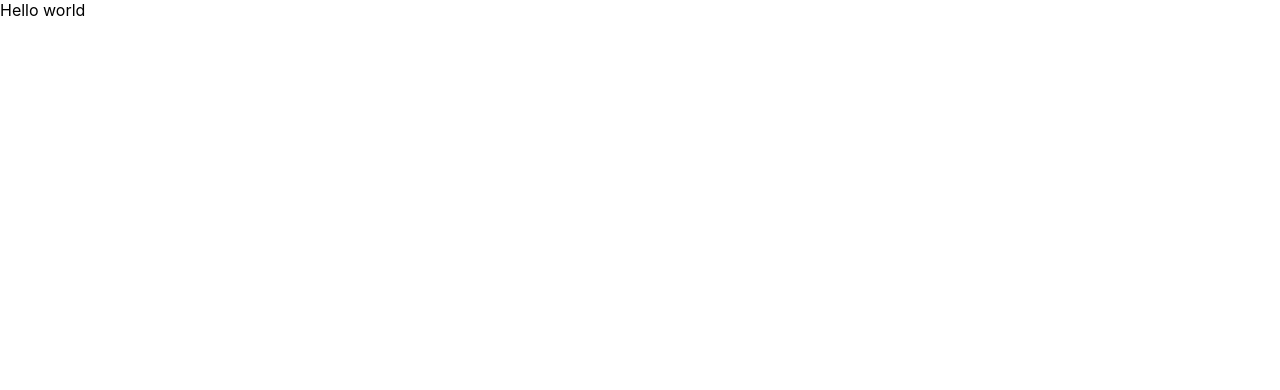
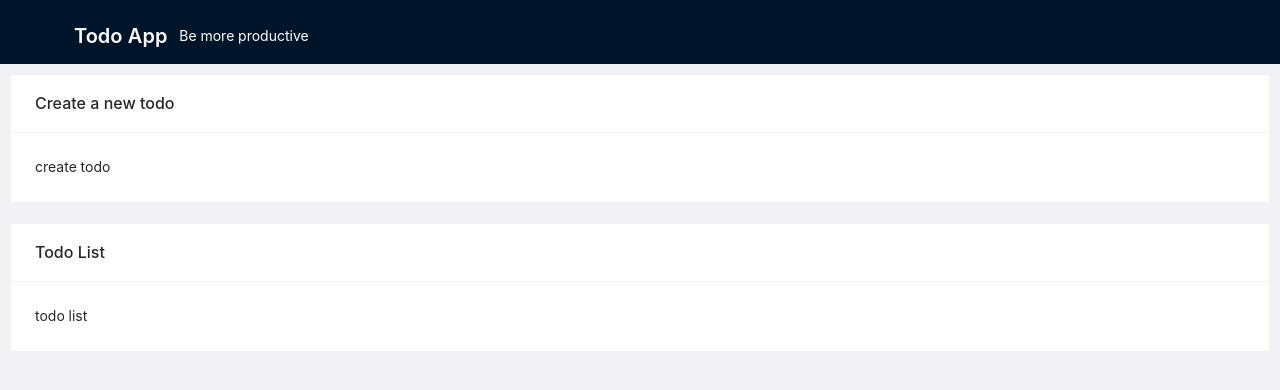
Before and after one commit to dereakif/postgres-todo-app, a React (Create React App) app in the folder client/: page / in a window 1280 px wide. Shown: the top 390 px of the page. Built offline with nearby package versions, Linux system fonts and the light colour scheme.

Commit message:
install: antd, setup: layout

```diff
--- a/client/package.json
+++ b/client/package.json
@@ -6,6 +6,7 @@
     "@testing-library/jest-dom": "^5.16.2",
     "@testing-library/react": "^12.1.2",
     "@testing-library/user-event": "^13.5.0",
+    "antd": "^4.18.5",
     "react": "^17.0.2",
     "react-dom": "^17.0.2",
     "react-scripts": "5.0.0",
--- /dev/null
+++ b/client/src/App.css
@@ -0,0 +1,13 @@
+@import "~antd/dist/antd.css";
+
+section.ant-layout {
+  height: 100%;
+}
+
+.page-header span {
+  color: white;
+}
+
+.ant-page-header {
+  padding-bottom: 0;
+}
--- a/client/src/App.js
+++ b/client/src/App.js
@@ -1,5 +1,34 @@
+import "./App.css";
+
+import { Row, Col, Card, PageHeader, Layout } from "antd";
+import { Content, Header } from "antd/lib/layout/layout";
+
+const style = { padding: "10px" };
+
 function App() {
-  return <div className="App">Hello world</div>;
+  return (
+    <Layout>
+      <Header>
+        <PageHeader
+          className="page-header"
+          title="Todo App"
+          subTitle="Be more productive"
+        />
+      </Header>
+      <Content>
+        <Row>
+          <Col style={style} span={24}>
+            <Card title="Create a new todo">create todo</Card>
+          </Col>
+        </Row>
+        <Row>
+          <Col style={style} span={24}>
+            <Card title="Todo List">todo list</Card>
+          </Col>
+        </Row>
+      </Content>
+    </Layout>
+  );
 }
 
 export default App;
--- a/client/src/index.css
+++ b/client/src/index.css
@@ -1,8 +1,14 @@
 body {
   margin: 0;
+  padding: 0;
+  height: 100vh;
   font-family: -apple-system, BlinkMacSystemFont, "Segoe UI", "Roboto", "Oxygen",
     "Ubuntu", "Cantarell", "Fira Sans", "Droid Sans", "Helvetica Neue",
     sans-serif;
   -webkit-font-smoothing: antialiased;
   -moz-osx-font-smoothing: grayscale;
 }
+
+#root {
+  height: 100%;
+}
```
Also changed, not shown: 1 other file (tests, documents, lock files or other folders).
